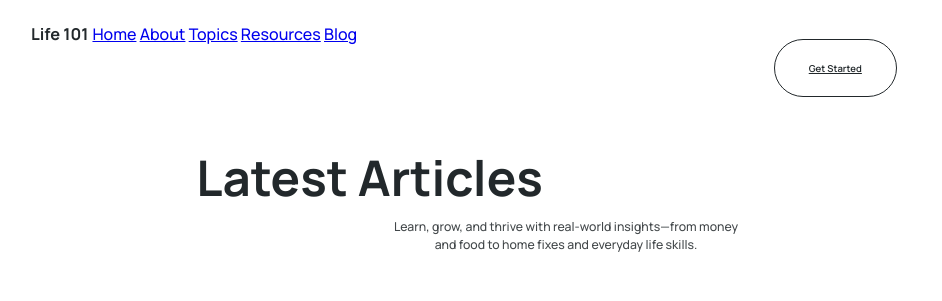
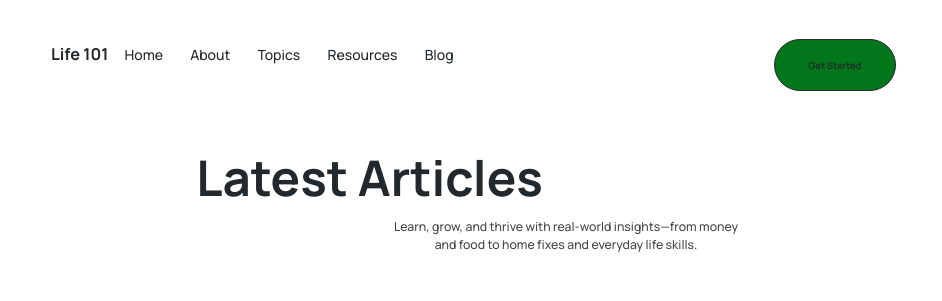
Before and after one commit to CalvinSch/idsn531-life101, a plain HTML site: page blog.html in a window 1280 px wide. Shown: the top 301 px of the page, without its empty margins (74-1016 px from the left). Drawn offline with Linux system fonts and the light colour scheme.

Commit message:
Updated by Jake

```diff
--- a/blog.html
+++ b/blog.html
@@ -13,6 +13,39 @@
       background: white;
       overflow-x: hidden;
     }
+
+    .navbar {
+      max-width: 982px;
+      margin: 0 auto;
+      padding: 20px;
+      display: flex;
+      justify-content: space-between;
+      align-items: center;
+    }
+
+    .navbar__logo {
+      font-size: 16.37px;
+      font-weight: 700;
+      color: #22282B;
+    }
+
+    .navbar__center a {
+      margin: 0 12px;
+      text-decoration: none;
+      color: #22282B;
+      font-size: 14px;
+    }
+
+    .navbar__auth .navbar__signup {
+      padding: 8px 16px;
+      background-color: #01761B;
+      color: white;
+      border-radius: 50px;
+      text-decoration: none;
+      font-size: 12px;
+      font-weight: 600;
+    }
+
     .layout-wrapper {
       max-width: 982px;
       margin: 0 auto;
@@ -101,10 +134,8 @@
   </style>
 </head>
 <body>
-  <div class="layout-wrapper">
   <div class="navbar">
     <div class="navbar__logo">Life 101</div>
-
     <nav class="navbar__center">
       <a href="index.html">Home</a>
       <a href="about.html">About</a>
@@ -112,13 +143,14 @@
       <a href="resources.html">Resources</a>
       <a href="blog.html">Blog</a>
     </nav>
-
     <div class="navbar__auth">
       <a href="signin.html" class="navbar__signup">
         <span>Get Started</span>
       </a>
     </div>
   </div>
+
+  <div class="layout-wrapper">
     <h1 class="hero__title">Latest Articles</h1>
     <p class="hero__desc">Learn, grow, and thrive with real-world insights—from money and food to home fixes and everyday life skills.</p>
     <div class="blog-grid">
@@ -160,7 +192,6 @@
     <div class="load-more">
       <a href="#" class="cta"><span class="cta__text">Load More</span></a>
     </div>
-
   </div>
 </body>
 </html>
```
Lines whose indentation alone changed are shown as unchanged.
